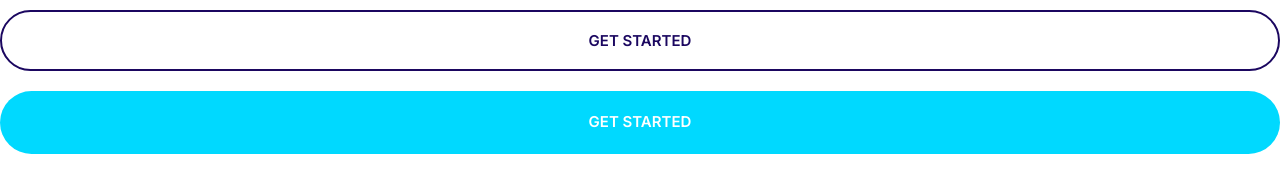
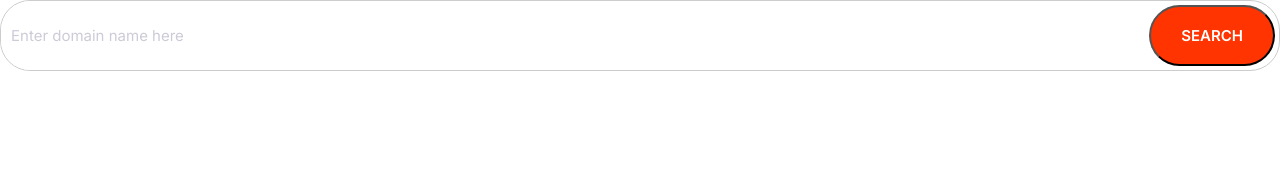
Before and after one commit to Ayokunnumi1/My-Mosh-Project, a plain HTML site: page index.html in a window 1280 px wide. Drawn offline with Linux system fonts and the light colour scheme.

Commit message:
input groups

```diff
--- a/Css/style.css
+++ b/Css/style.css
@@ -4,6 +4,8 @@
     --color-accent: #ff3400;
     --color-headings: #1b0760;
     --color-body: #918ca4;
+    --color-border: #ccc;
+    --border-radius: 30px;
 }
 
 *,
@@ -193,3 +195,37 @@ a{
         font-size: 1.5rem;
      }
 }
+
+/* input */
+.input{
+    border-radius: var(--border-radius);
+    border: 1px solid var(--color-border);
+    color: var(--color-headings);
+    font-size: 2rem;
+    outline: 0;
+    padding: 1.5rem 3.5rem;
+}
+
+::placeholder{
+    color: #cdcbd7;
+}
+@media screen and (min-width:1024px) {
+    .input{
+        font-size: 1.5rem;
+    }
+}
+/* input group */
+.input-group{
+    border: 1px solid var(--color-border);
+    box-shadow: #ccc;
+    border-radius: var(--border-radius);
+    display: flex;
+}
+.input-group .input{
+    border: 0;
+    flex-grow: 1;
+    padding: 1.5rem 1rem;
+}
+.input-group .btn{
+    margin: 4px;
+}
--- a/index.html
+++ b/index.html
@@ -15,8 +15,10 @@
     />
   </head>
   <body>
-    <div>
-      <button class="btn btn--primary btn--block btn--outline">Get started </button></div>
-      <a href="#" class="btn btn--secondary btn--block">Get started</a>
+    <div class="input-group">
+      <input type="text" placeholder="Enter domain name here"
+      autofocus class="input">
+      <button class="btn btn--accent">Search</button>
+       </div>
     </body>
 </html>
```
Also changed, not shown: components/button.html (added, +2 -0 lines), components/inputGroup.html (added, +5 -0 lines).
